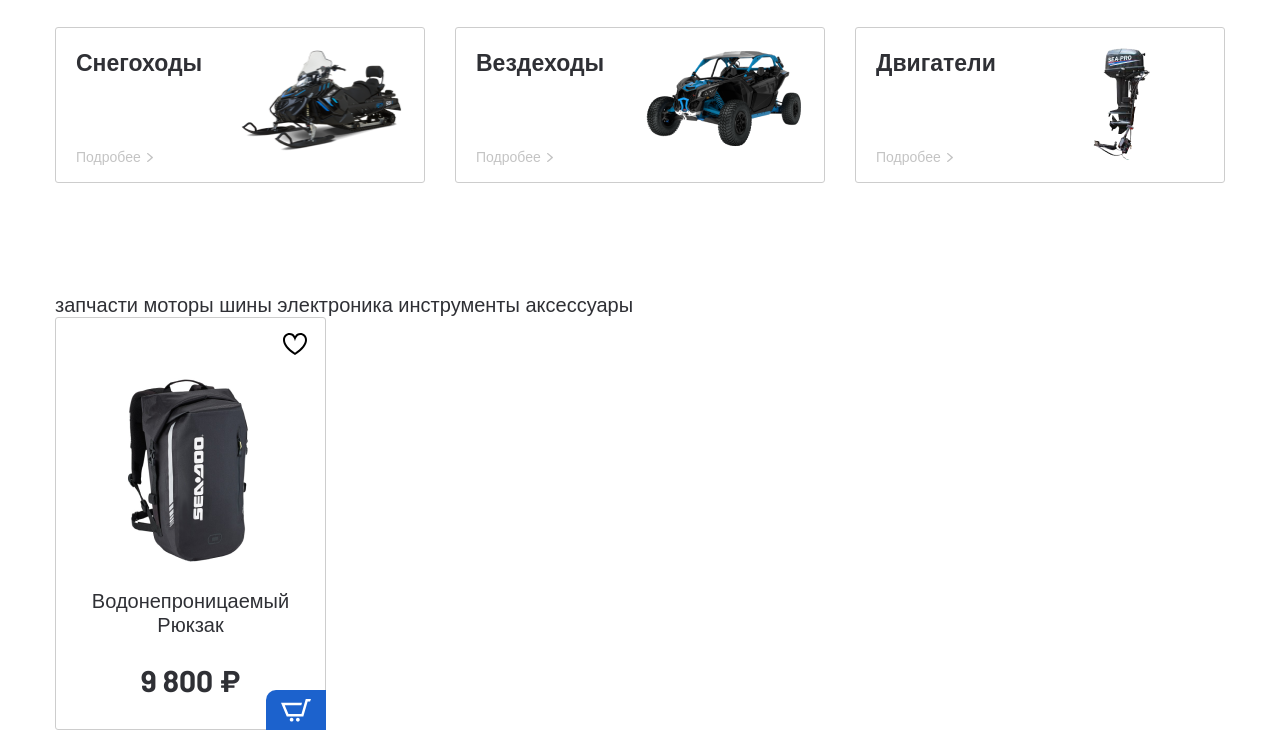
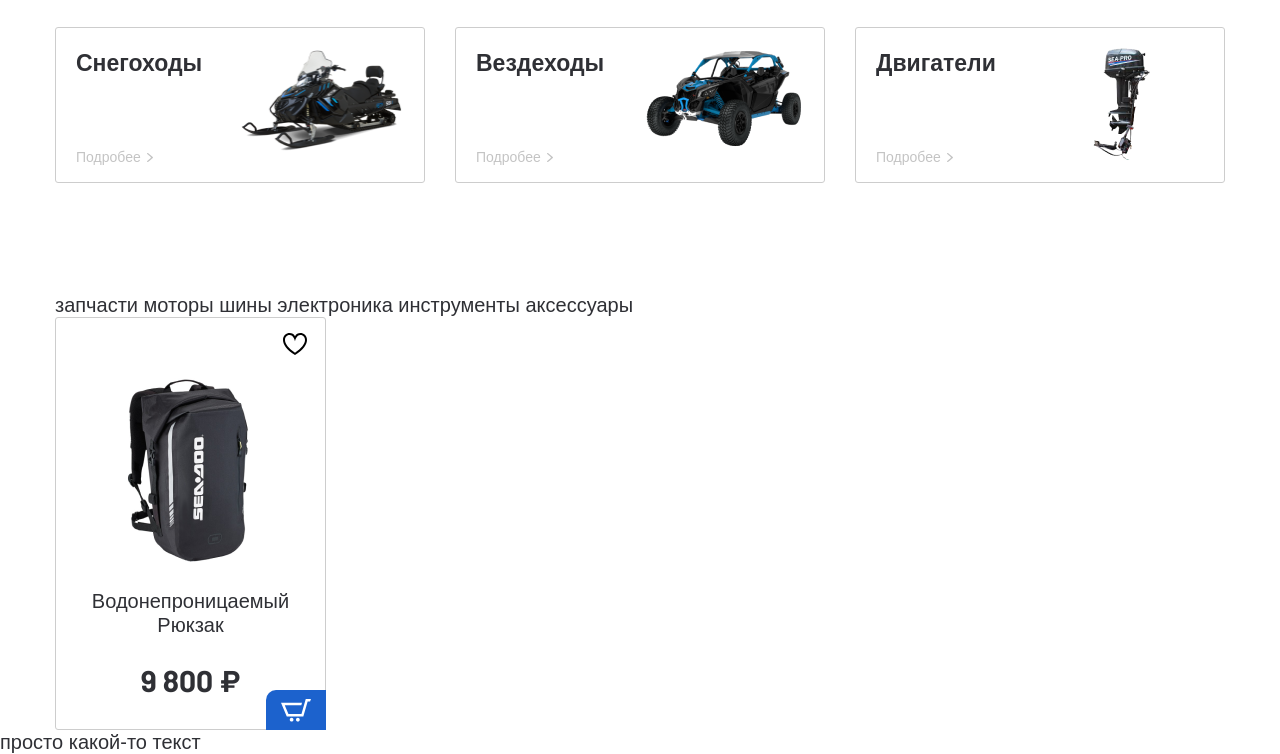
Before and after one commit to yurij-f/testing_1, a plain HTML site: page gidrotsikly/index.html in a window 1280 px wide. Shown: the part 1253-2007 px from the top of the page. Before the commit the page ends 1983 px from the top, so only its background shows below. Drawn offline with nearby package versions, Linux system fonts and the light colour scheme.

Commit message:
Added test

```diff
--- a/gidrotsikly/index.html
+++ b/gidrotsikly/index.html
@@ -348,7 +348,7 @@
 
 
 
-
+				<p>просто какой-то текст</p>
 
 
 
@@ -365,6 +365,28 @@
 				<!-- 	</div> -->
 				<!-- </div> -->
 
+				<!-- <div class="tabs-wrapper"> -->
+				<!-- 	<div class="tabs"> -->
+				<!-- 		<a class="tab tab--active" href="#"> -->
+
+				<!-- 		</a> -->
+				<!-- 	</div> -->
+				<!-- 	<div class="tabs-container"> -->
+				<!-- 		<div class="tabs-content"> -->
+
+				<!-- 		</div> -->
+				<!-- 	</div> -->
+				<!-- <div class="tabs-wrapper"> -->
+				<!-- 	<div class="tabs"> -->
+				<!-- 		<a class="tab tab--active" href="#"> -->
+
+				<!-- 		</a> -->
+				<!-- 	</div> -->
+				<!-- 	<div class="tabs-container"> -->
+				<!-- 		<div class="tabs-content"> -->
+
+				<!-- 		</div> -->
+				<!-- 	</div> -->
 
 
 
```
